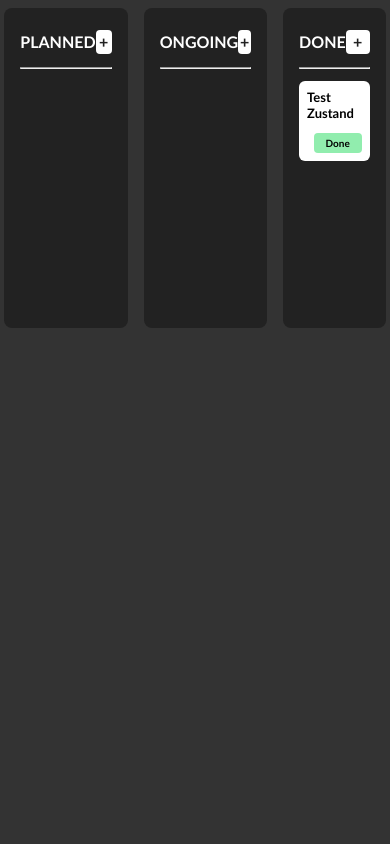
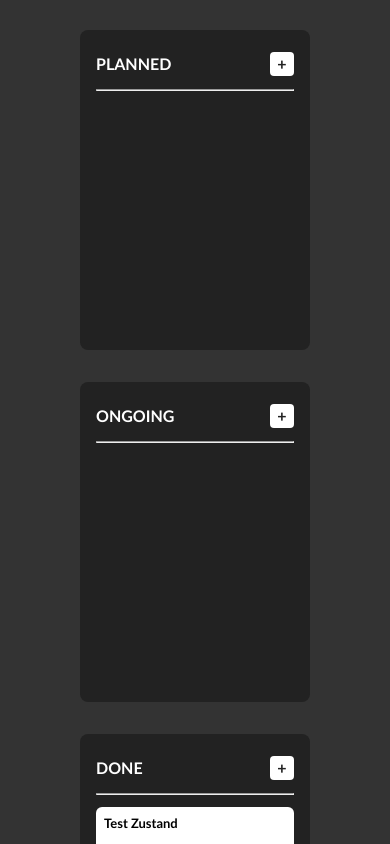
Before and after one commit to rubanero14/learn-zustand, a React (Vite) app in the folder learn-zustand/: page / in a window 390 px wide. Shown: the top 844 px of the page. Built offline with nearby package versions, Linux system fonts and the light colour scheme.

Commit message:
update ui

```diff
--- a/learn-zustand/src/App.css
+++ b/learn-zustand/src/App.css
@@ -7,6 +7,7 @@ html {
     display: flex;
     justify-content: center;
     align-items: start;
+    flex-wrap: wrap;
   }
 }
 
@@ -14,3 +15,12 @@ html {
   box-sizing: border-box;
   font-weight: 600;
 }
+
+body {
+  padding: 30px 15px;
+  margin: 0;
+}
+
+.fixed {
+  position: fixed;
+}
--- a/learn-zustand/src/components/Column.css
+++ b/learn-zustand/src/components/Column.css
@@ -5,6 +5,7 @@
   color: #fff;
   width: 33%;
   max-width: 20rem;
+  min-width: 230px;
   margin: 0 0.5rem;
   border-radius: var(--border-radius-lg);
   padding: 0.5rem 1rem;
@@ -45,3 +46,9 @@
     }
   }
 }
+
+@media only screen and (max-width: 666px) {
+  .column {
+    margin-bottom: 2rem;
+  }
+}
--- a/learn-zustand/src/components/Modal.css
+++ b/learn-zustand/src/components/Modal.css
@@ -1,5 +1,5 @@
 .modal-shade {
-  position: absolute;
+  position: fixed;
   top: 0px;
   left: 0px;
   width: 100vw;
--- a/learn-zustand/src/components/Task.jsx
+++ b/learn-zustand/src/components/Task.jsx
@@ -4,7 +4,6 @@ import "./Task.css";
 // eslint-disable-next-line react/prop-types
 const Task = ({ id }) => {
   const task = useStore((store) => store.tasks.find((task) => task.id === id));
-
   return (
     <div className="task" key={task.id}>
       <div className="title">{task.title}</div>
```
Also changed, not shown: 1 other file (tests, documents, lock files or other folders).
